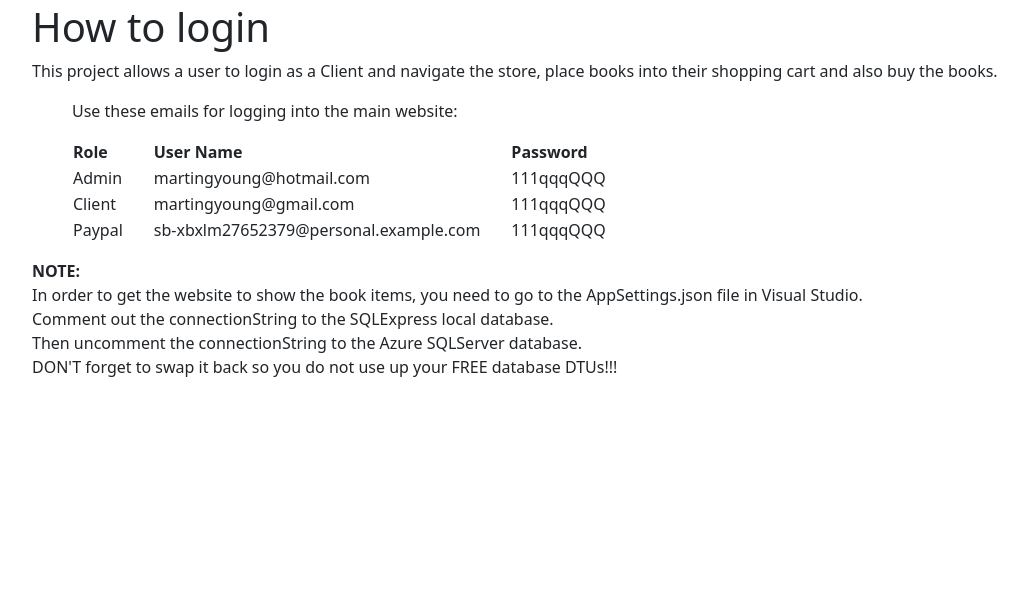
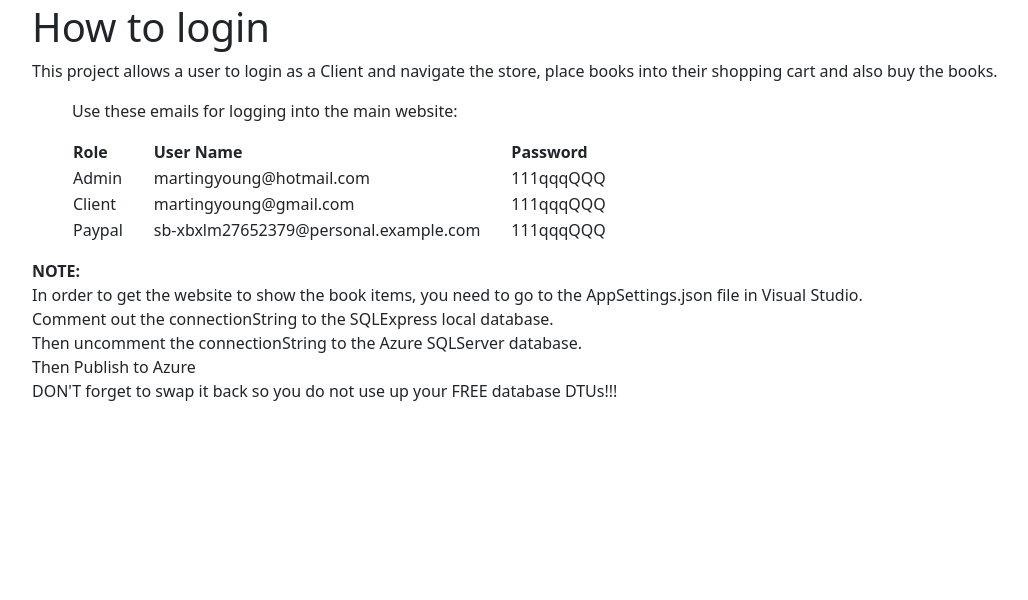
Before and after one commit to VariusValinium22/MyShop, an ASP.NET Core app: page /Privacy in a window 1280 px wide. Shown: the part 80-680 px from the top of the page, without its empty margins (50-1078 px from the left). Run offline with ASP.NET Core 8, Linux system fonts and the light colour scheme; style sheets or scripts are compiled from the project's sources.

Commit message:
added text to Privacy.cshtml about changing and publishing to Azure

```diff
--- a/MyShop/Pages/Privacy.cshtml
+++ b/MyShop/Pages/Privacy.cshtml
@@ -44,5 +44,6 @@
     In order to get the website to show the book items, you need to go to the AppSettings.json file in Visual Studio.<br>
     Comment out the connectionString to the SQLExpress local database.<br>
     Then uncomment the connectionString to the Azure SQLServer database.<br>
+    Then Publish to Azure<br>
     DON'T forget to swap it back so you do not use up your FREE database DTUs!!!
 </p>
```
